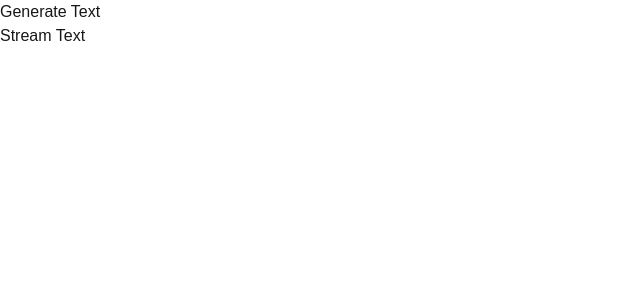
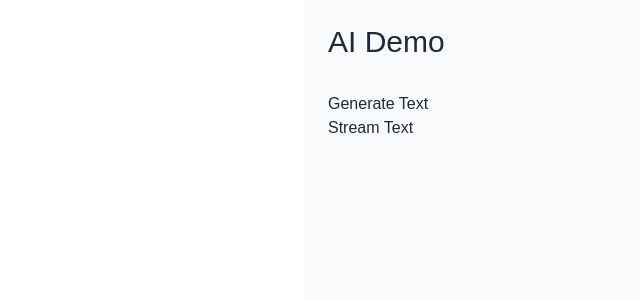
Before and after one commit to BobGerman/TestSite, a Next.js app in the folder nextAgent/ai-demo/: page / in a window 1280 px wide. Shown: the top 300 px of the page, without its empty margins (0-640 px from the left). Built offline with nearby package versions, Linux system fonts and the light colour scheme.

Commit message:
Improve landing page

```diff
--- a/nextAgent/ai-demo/app/page.tsx
+++ b/nextAgent/ai-demo/app/page.tsx
@@ -3,9 +3,16 @@
 export default function Home() {
 
   return (
-    <ul>
-      <li><a href="/tests/generateText">Generate Text</a></li>
-      <li><a href="/tests/streamText">Stream Text</a></li>
-    </ul>
+
+    <div className="max-w-2xl mx-auto p-6 min-h-screen bg-gray-50 text-gray-800">
+      <h1 className="text-3xl font-light text-gray-800 mb-8">
+        AI Demo
+      </h1>
+
+      <ul>
+        <li><a href="/tests/generateText">Generate Text</a></li>
+        <li><a href="/tests/streamText">Stream Text</a></li>
+      </ul>
+    </div>
   );
 }
```
